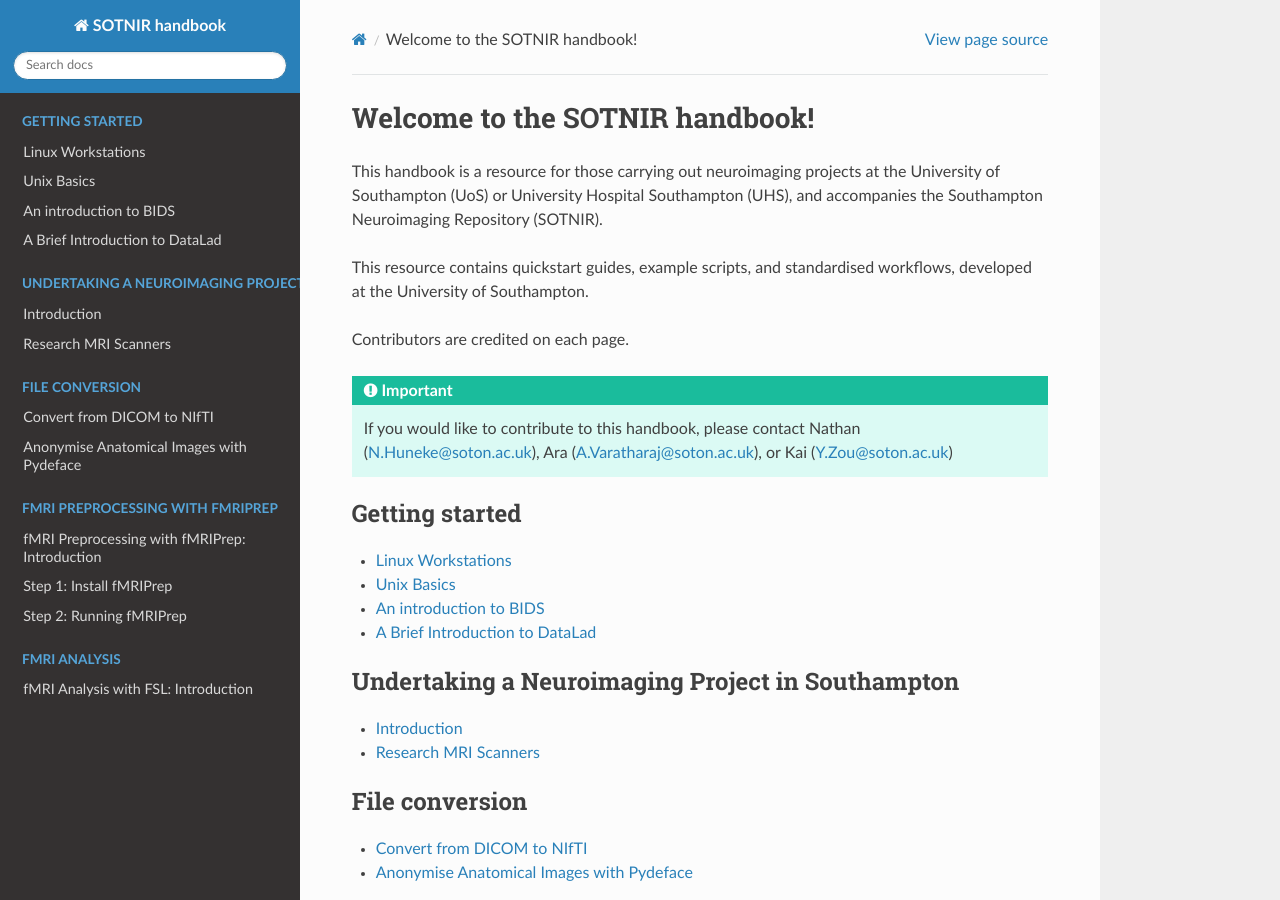
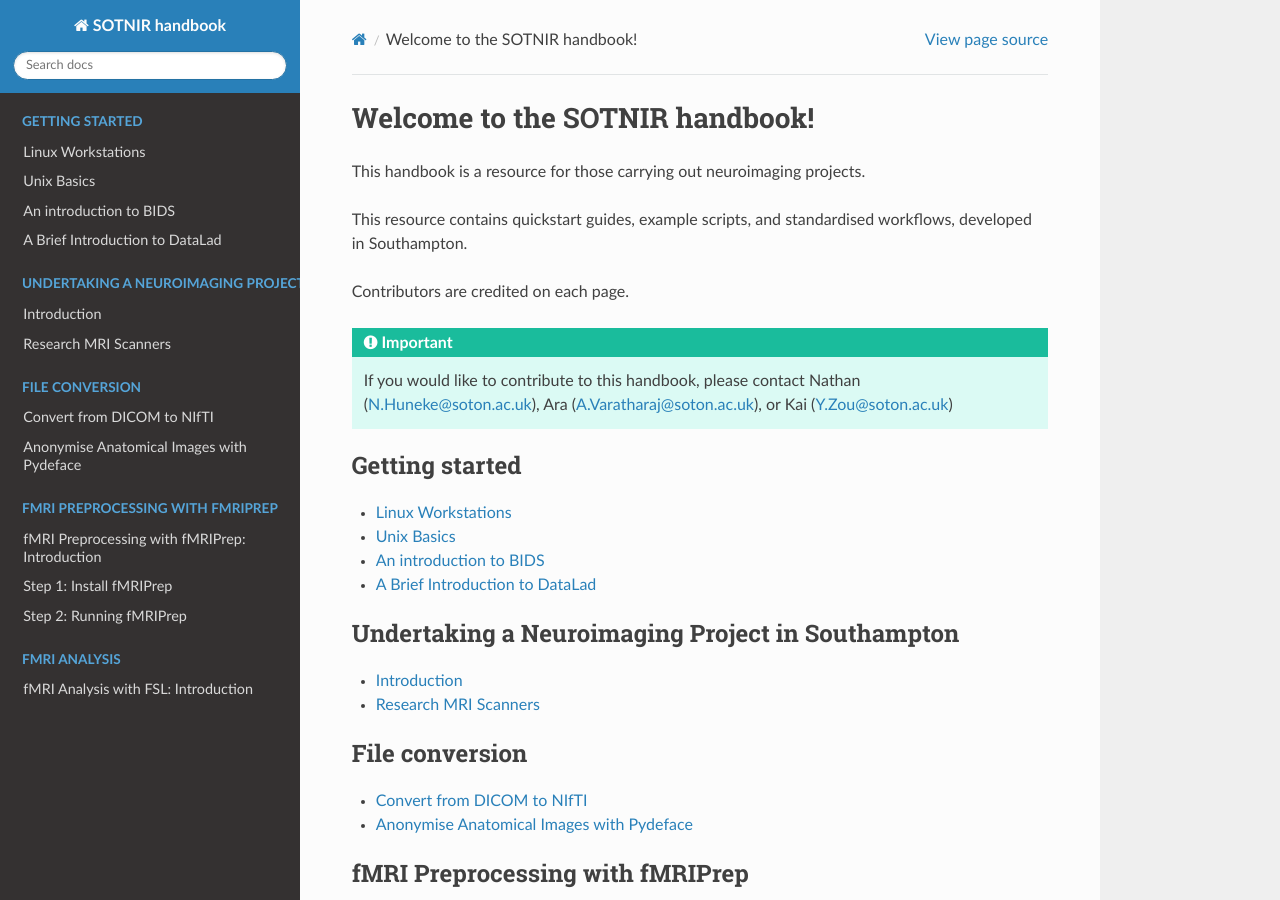
Before and after one commit to nhuneke/sotnir-handbook, a Sphinx documentation site: the page built from docs/index.rst, in a window 1280 px wide and 900 px high. Built offline with Sphinx 7.4.7 and the Read the Docs theme 2.0.0, drawn with Linux system fonts in a browser that asks for light colours; pages that are not in the unit, such as notebooks, are missing from menus.

Commit message:
Update wording in introduction

```diff
--- a/docs/index.rst
+++ b/docs/index.rst
@@ -6,9 +6,9 @@
 Welcome to the SOTNIR handbook!
 ===========================================
 
-This handbook is a resource for those carrying out neuroimaging projects at the University of Southampton (UoS) or University Hospital Southampton (UHS), and accompanies the Southampton Neuroimaging Repository (SOTNIR).
+This handbook is a resource for those carrying out neuroimaging projects.
 
-This resource contains quickstart guides, example scripts, and standardised workflows, developed at the University of Southampton.
+This resource contains quickstart guides, example scripts, and standardised workflows, developed in Southampton.
 
 Contributors are credited on each page.
 
```
